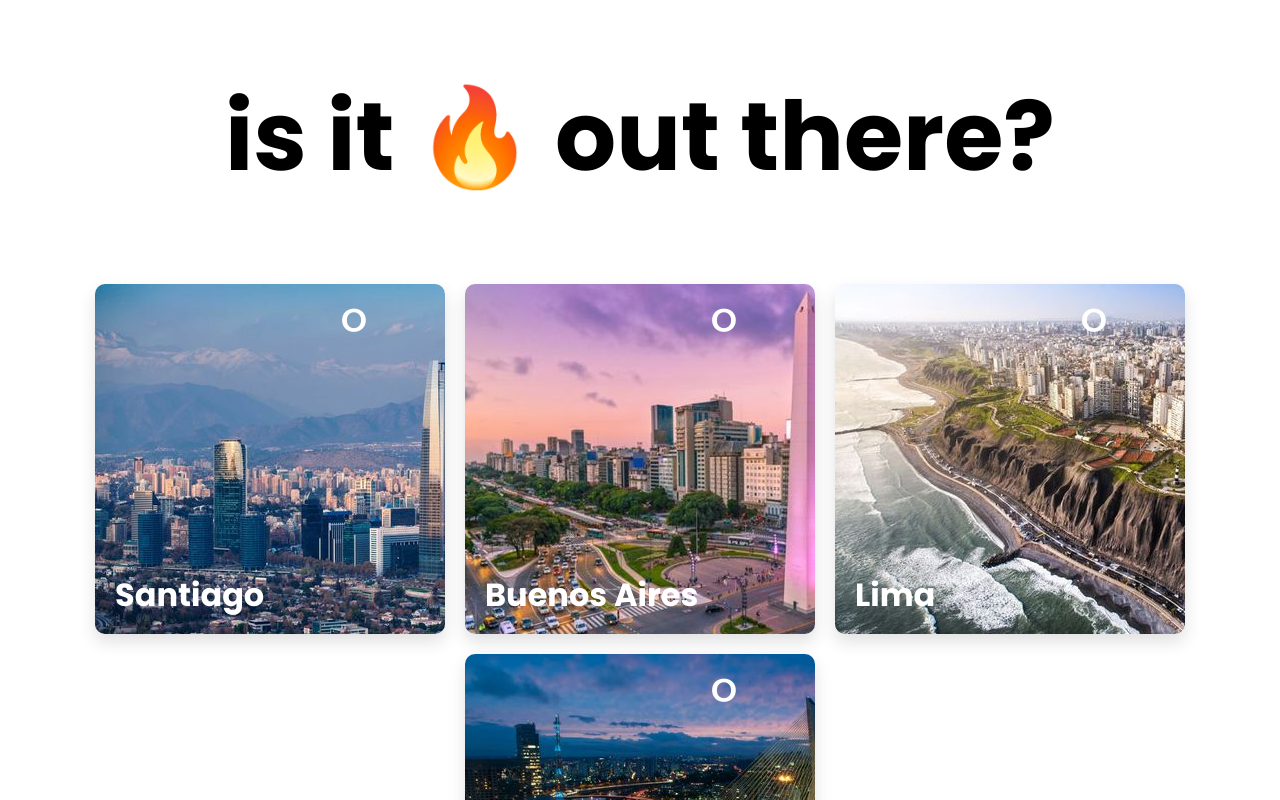
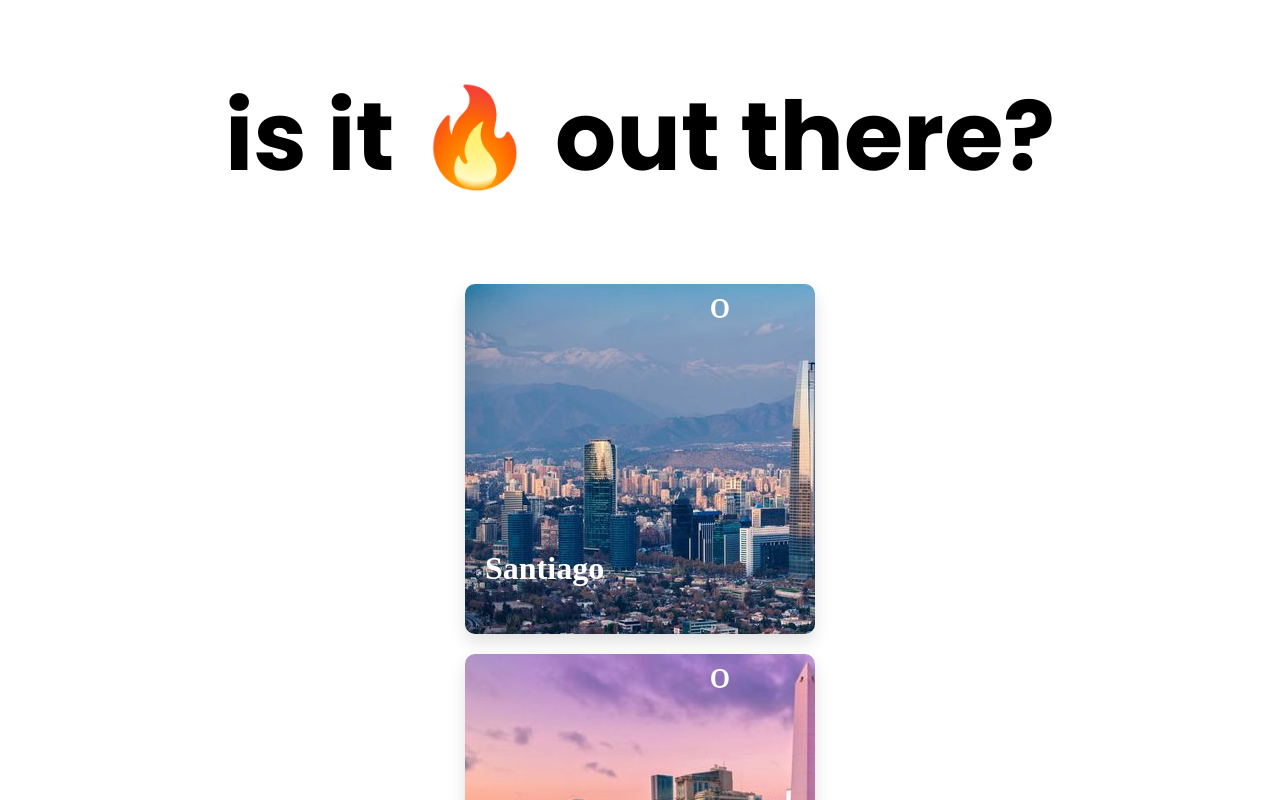
Before and after one commit to victordeassis/weather-app, an Angular app: page / in a window 1280 px wide. Shown: the top 800 px of the page. Built offline with nearby package versions, Linux system fonts and the light colour scheme; no server answers.

Commit message:
Finished the home view.

```diff
--- a/src/app/home/home.component.css
+++ b/src/app/home/home.component.css
@@ -1,6 +1,13 @@
 h1 {
-    font-family: 'Poppins', sans-serif;
     color: white;
+}
+
+.container {
+    display: flex;
+    flex-wrap: wrap;
+    justify-content: center;
+    max-width: 55vw;
+    margin: 0 auto;
 }
 
 .city_temperature {
--- a/src/app/home/home.component.html
+++ b/src/app/home/home.component.html
@@ -1,5 +1,5 @@
-<div style="display: flex; flex-wrap: wrap; justify-content: center;">
-    <div class="weather_card" [style.backgroundImage]="'url('+ city.image +')'" style="object-fit: fill" *ngFor="let city of cities">
+<div class="container">
+    <div (click)="navigateToCityInfo(city)" class="weather_card" [style.backgroundImage]="'url('+ city.image +')'" style="object-fit: fill" *ngFor="let city of cities">
         <h1 class="city_temperature">{{ city.temperature }}º</h1>
         <h1 class="city_name">{{ city.name | titlecase }}</h1>
     </div>
--- a/src/app/home/home.component.ts
+++ b/src/app/home/home.component.ts
@@ -1,4 +1,5 @@
 import { Component, OnInit } from "@angular/core";
+import { Router } from "@angular/router";
 import axios from "axios";
 
 @Component({
@@ -18,7 +19,7 @@ export class HomeComponent implements OnInit {
     { name: "sao paulo", temperature: "", image: "../../assets/sao_pablo.jpg" }
   ];
 
-  constructor() {}
+  constructor(private router: Router) {}
 
   ngOnInit() {
     // It will get the data when it starts the view.
@@ -59,4 +60,9 @@ export class HomeComponent implements OnInit {
       });
     });
   }
+
+  navigateToCityInfo(city) {
+    localStorage.setItem("city", JSON.stringify(city));
+    this.router.navigateByUrl("/city-info");
+  }
 }
```
